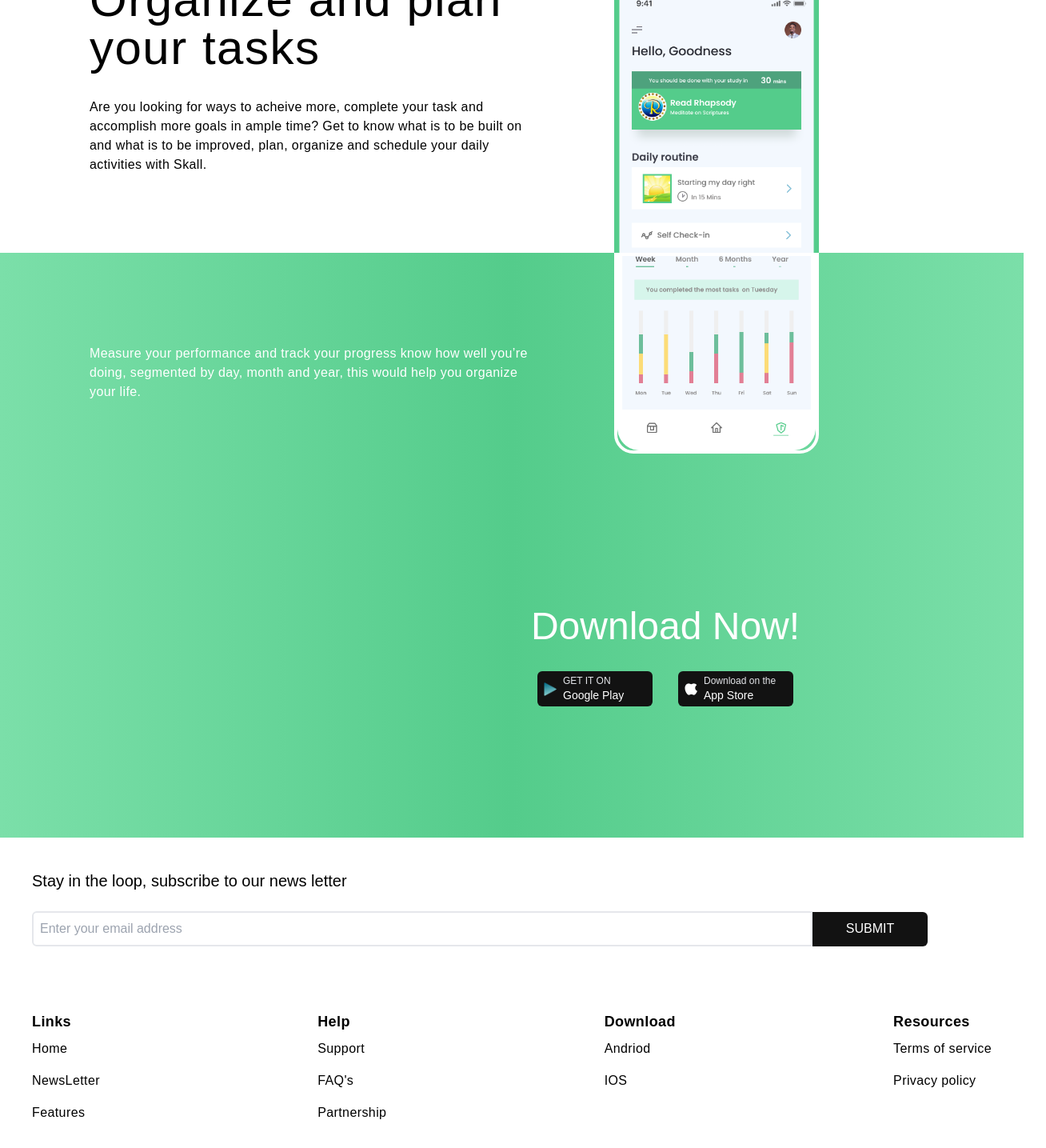
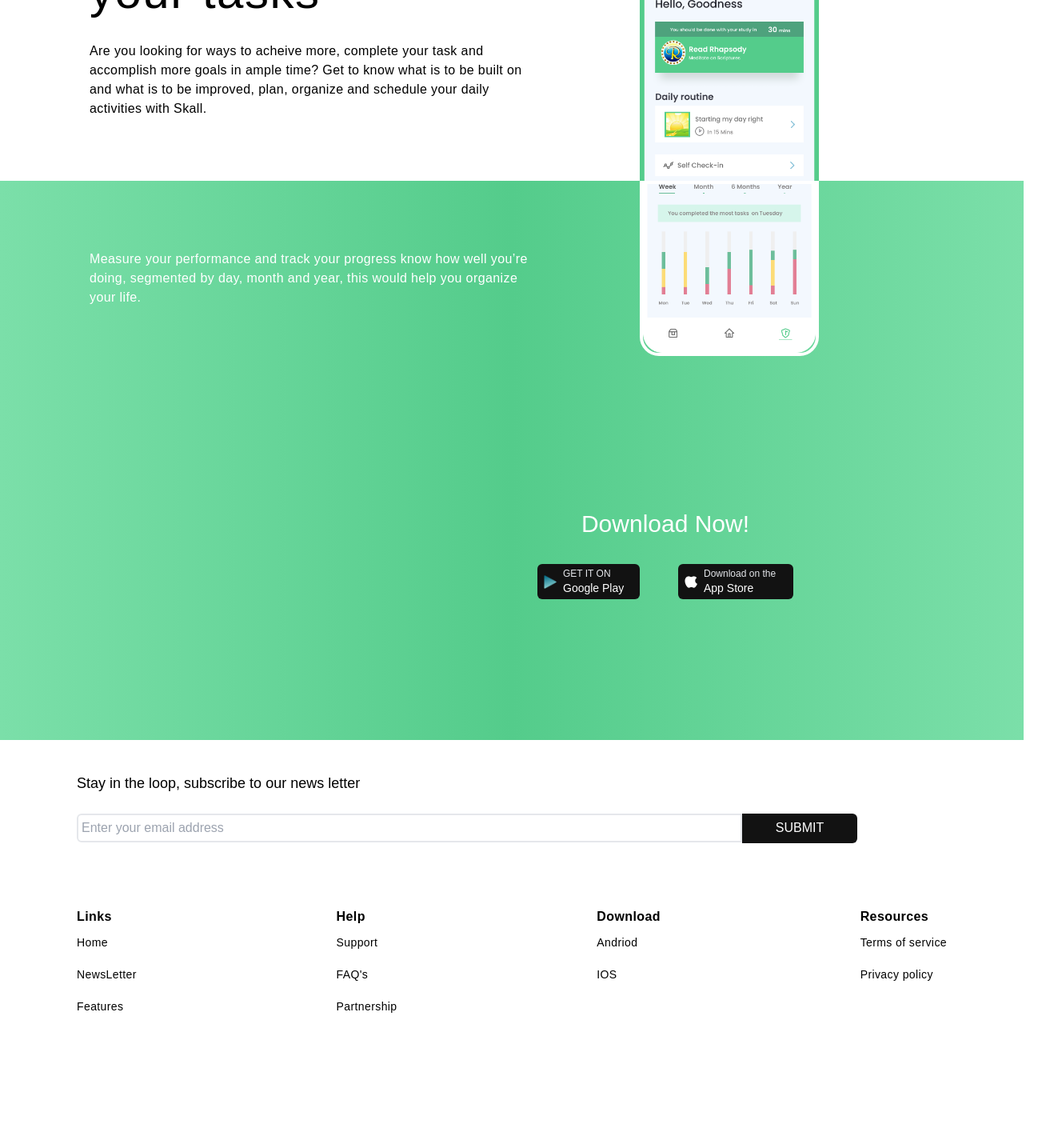
Before and after one commit to ForJessicaSake/Skdll-Landing-Page, a React (Create React App) app: page / in a window 1280 px wide. Shown: the part 1307-2742 px from the top of the page at 80% size, 1308 px wide, since content can reach past the window. After the commit the page ends 2625 px from the top, so only its background shows below. Built offline with nearby package versions, Linux system fonts and the light colour scheme.

Commit message:
fix:completed the queries for smaller screens

```diff
--- a/src/App.js
+++ b/src/App.js
@@ -3,7 +3,7 @@
 import {BrowserRouter as Router, Routes, Route} from 'react-router-dom'
 function App() {
   return (
-    <main className="font-font py-10">
+    <main className="font-font py-10 overflow-x-hidden">
       <Navbar />
     <Router>
       <Routes>
--- a/src/Components/Content.js
+++ b/src/Components/Content.js
@@ -9,13 +9,13 @@
 
 function Content() {
   return (
-    <section>
-      <main className="flex justify-between bg-gradient-to-r xxs:flex-col xms:flex-col from-greeen via-green to-greeen pl-28 pr-28 pt-32">
+    <section className="">
+      <main className="flex justify-between bg-gradient-to-r xxs:flex-col xxm:flex-col xms:flex-col from-greeen via-green to-greeen pl-28 pr-28 pt-32 xxs:pl-10 xxs:pr-10 xxm:pl-8 xxm:pr-8 xms:pl-10 xms:pr-10">
         <section className="font-medium flex flex-col justify-center text-white ">
-          <h1 className="text-6xl tracking-wide w-wt xms:text-5xl xms:w-96  xxs:text-xl">
+          <h1 className="text-6xl tracking-wide w-wt xms:text-4xl xms:w-80 xxs:text-3xl xxs:w-72 xxm:w-72 xxm:text-4xl">
             What can Skdl help you do?
           </h1>
-          <p className="pt-8 w-wt xms:w-96 tracking-wide text-base leading-6 mb-20">
+          <p className="pt-8 w-wt xxs:w-64 xxs:text-xs xms:text-sm xxm:text-sm xxm:w-80 xms:w-96 tracking-wide text-base leading-6 mb-20">
             Plan, schedule and organize your day to day activities with special
             customizable features, to help you keep track of your pprogress in
             real time all in a unique simple way.
@@ -25,18 +25,18 @@
           <img
             src={text}
             alt="question"
-            className=" relative bottom-20 left-52 xxs:w-96 xms:w-28 xxs:bottom-10 xms:bottom-10 xms:h-40 xxs:left-4 xms:left-16"
+            className=" relative w-48 h-48 left-36 xxs:w-20 xxs:h-20 xms:w-28 xxs:bottom-10 xms:bottom-10 xms:h-40 xxs:left-10 xxm:left-12 xxm:h-28 xxm:bottom-6 xms:left-24"
           />
-          <img src={lady} alt="lady" className="w-wt xxs:w-40" />
+          <img src={lady} alt="lady" className="w-96" />
         </section>
       </main>
 
-      <aside className="flex justify-between pl-28 pr-28 xxs:flex-col xms:flex-col">
-        <section className="font-medium flex flex-col justify-center items-center">
-          <h1 className="text-6xl tracking-wide w-wtb xms:text-5xl xms:w-96  xxs:text-xl xxs:mt-10 xms:mt-10">
+      <aside className="flex justify-between pl-28 pr-28 xxs:flex-col xxm:flex-col xms:flex-col xxs:pl-10 xxs:pr-10 xxm:pl-8 xxm:pr-8 xxm:pt-10 xms:pl-8 xms:pr-8">
+        <section className="font-medium flex flex-col justify-center items-center xxm:items-start xms:items-start">
+          <h1 className="text-6xl tracking-wide w-wtb xms:text-4xl xms:w-80 xxs:w-64 xxs:text-3xl xxs:mt-10 xms:mt-10 xxm:w-80 xxm:text-4xl">
             Organize and plan your tasks
           </h1>
-          <p className="pt-8 w-wtb xms:w-96  xxs:w-96 tracking-wide text-base leading-6">
+          <p className="pt-8 w-wtb xms:w-96 xms:text-sm  xxs:w-64 xxs:text-xs xxm:w-80 xxm:text-sm tracking-wide text-base leading-6 ">
             Are you looking for ways to acheive more, complete your task and
             accomplish more goals in ample time? Get to know what is to be built
             on and what is to be improved, plan, organize and schedule your
@@ -44,14 +44,14 @@
           </p>
         </section>
 
-        <section className="pt-28 pr-36">
-          <img src={phone} alt="phone" className="w-64" />
+        <section className="pt-28 pr-36 xxs:pt-12">
+          <img src={phone} alt="phone" className="w-56" />
         </section>
       </aside>
 
-      <aside className="flex justify-between bg-gradient-to-r from-Green via-green to-Green pl-28 pr-28 xxs:flex-col xms:flex-col-reverse">
+      <aside className="flex justify-between bg-gradient-to-r from-Green via-green to-Green pl-28 pr-28 xxs:pl-10 xxs:pr-10 xxm:pl-8 xms:pr-8 xms:pl-8 xxm:pr-8 xxs:flex-col-reverse xxm:flex-col-reverse xms:flex-col-reverse">
         <section className="font-medium flex flex-col justify-center">
-          <p className=" w-wtb tracking-wide text-base leading-6 text-white mt-12 xms:w-96  xxs:w-96">
+          <p className=" mb-6 w-wtb tracking-wide leading-6 text-white mt-12 xxs:mt-16 xxm:mt-16 xms:w-80  xxs:w-64 xxs:text-xs xxm:w-72 xxm:text-sm xms:text-sm">
             Measure your performance and track your progress know how well
             you’re doing, segmented by day, month and year, this would help you
             organize your life.
@@ -62,18 +62,18 @@
           <img
             src={graph}
             alt="phone"
-            className="w-64 border-4 border-white rounded-b-3xl"
+            className="w-56 border-4 border-white rounded-b-3xl "
           />
         </section>
       </aside>
 
-      <aside className=" bg-gradient-to-r from-Green via-green to-Green pl-28 pr-28 h-ht">
-        <section className="flex flex-col pt-48 items-center justify-center ml-96 xxs:ml-0 xms:ml-0">
+      <aside className=" bg-gradient-to-r from-Green via-green to-Green pl-28 pr-28 h-ht xxm:pr-8 xxm:pl-8 xms:pl-8">
+        <section className="flex flex-col pt-48 items-center justify-center ml-96 xxs:items-center xxs:ml-0 xms:ml-0 xxs:pt-20 xxm:ml-0 xxm:pt-36 xms:pt-36">
         <hgroup>
-          <h1 className="text-5xl text-white font-medium xxs:text-3xl xms:text-3xl">Download Now!</h1>
+          <h1 className="text-3xl text-white font-medium xxs:text-lg xxs:w-40 xms:text-3xl">Download Now!</h1>
         </hgroup>
-        <section className="flex justify-between w-80 mt-8 xxs:w-96 xms:w-80">
-          <figure className="bg-black text-white w-36 flex p-1 items-center rounded-md">
+        <section className="flex justify-between w-80 mt-8 xxs:w-72 xms:w-80">
+          <figure className="bg-black text-white w-32 flex p-1 items-center rounded-md">
             <aside>
               <img src={playstore} alt="" className="w-4 mr-2 ml-1" />
             </aside>
--- a/src/Components/Footer.js
+++ b/src/Components/Footer.js
@@ -3,16 +3,16 @@
 
 function Footer() {
   return (
-<footer className='pl-10 pr-10'>
-  <h1 className='text-xl xxs:text-sm xms:text-lg font-medium mt-10'>Stay in the loop, subscribe to our news letter</h1>
+<footer className='pl-24 pr-24 xxs:p-8 xxs:pr-8 xxm:pl-8 xxm:pr-8 xms:pl-8 xms:pr-8'>
+  <h1 className='text-lg xxs:text-sm xms:text-base font-medium mt-10 xxs:w-56 xxm:w-64 xxm:text-base '>Stay in the loop, subscribe to our news letter</h1>
   <form className='mt-2'>
-    <input type='email' placeholder='Enter your email address' className=' rounded-l-md border-2 mt-4 w-fbtn p-2 xms:w-64 xxs:w-56'/>
-    <button className='formbtn w-36 bg-black rounded-tr-md rounded-br-md text-white p-ptt xxs:w-20 xms:w-20'>SUBMIT</button>
+    <input type='email' placeholder='Enter your email address' className=' rounded-l-md border-2 mt-4 w-fbtn p-1 xms:w-64 xxs:w-40 xxm:w-36'/>
+    <button className='formbtn w-36 bg-black rounded-tr-md rounded-br-md text-white p-ptt xxs:w-20 xms:w-20 xxs:text-sm xxs:p-ptb'>SUBMIT</button>
 </form>
-  <section className='flex justify-between xxs:grid xxs:grid-cols-1 xxs:gap-6 xms:grid xms:grid-cols-2 xms:gap-8 mt-20 tracking-wide'>
+  <section className='flex justify-between xxs:grid xxs:grid-cols-1 xxs:gap-6 xxm:grid xxm:grid-cols-1 xxm:gap-6 xms:grid xms:grid-cols-2 xms:gap-8 mt-20 tracking-wide'>
   <nav>
-    <ul className='leading-10'>
-      <h1 className='font-semibold text-lg'>Links</h1>
+    <ul className='leading-10 text-sm'>
+      <h1 className='font-semibold text-base'>Links</h1>
       <li><Link to ='/'>Home</Link></li>
       <li><Link to ='/'>NewsLetter</Link></li>
       <li><Link to ='/'>Features</Link></li>
@@ -20,8 +20,8 @@
   </nav>
 
   <nav>
-    <ul className='leading-10'>
-      <h1 className='font-semibold text-lg'>Help</h1>
+    <ul className='leading-10 text-sm'>
+      <h1 className='font-semibold text-base'>Help</h1>
       <li>Support</li>
       <li>FAQ's</li>
       <li>Partnership</li>
@@ -29,16 +29,16 @@
   </nav>
 
   <nav>
-    <ul className='leading-10'>
-      <h1 className='font-semibold text-lg'>Download</h1>
+    <ul className='leading-10 text-sm'>
+      <h1 className='font-semibold text-base'>Download</h1>
     <li>Andriod</li>
       <li>IOS</li>
     </ul>
   </nav>
 
   <nav>
-    <ul className='leading-10'>
-    <h1 className='font-semibold text-lg'>Resources</h1>
+    <ul className='leading-10 text-sm'>
+    <h1 className='font-semibold text-base'>Resources</h1>
       <li>Terms of service</li>
       <li>Privacy policy</li>
     </ul>
--- a/src/Components/Hero.js
+++ b/src/Components/Hero.js
@@ -4,39 +4,39 @@
 
 function Hero() {
     return(
-  <header className='flex justify-between pl-28 pr-28 pt-14 xxs:justify-center xxs:flex-col xms:flex-col'>
+  <header className='flex justify-between xms:pl-12 xms:pr-12 xxs:pl-10 xxs:pr-10 pl-28 pr-28 pt-14 xxs:justify-center xxs:flex-col xxm:flex-col  xxm:pl-8 xxm:pr-8 xms:flex-col'>
 
     <section className=' flex flex-col justify-center z-50'>
-      <hgroup className='text-6xl font-semibold tracking-wide xxs:text-5xl xxs:w-96  xms:w-96 xms:text-4xl'>
+      <hgroup className='text-6xl font-semibold tracking-wide xxs:text-3xl xxs:w-96 xxm:w-96 xxm:text-4xl xms:w-96 xms:text-5xl'>
             <h1>Scheduling</h1>
             <h1>just got easier!</h1>
       </hgroup>
-      <p className='mt-6 text-lg w-96 mb-10'>Plan and schedule your day to day tasks and activities easily.</p>
-      <section className='flex justify-between w-80'>
-            <figure className='bg-black text-white w-36 flex p-1 items-center rounded-md'>
+      <p className='mt-6 text-lg w-96 mb-10 xms:text-sm xms:w-72 xxs:text-xs xxs:w-64 xxm:w-64 xxm:text-sm'>Plan and schedule your day to day tasks and activities easily.</p>
+      <section className='flex justify-between w-80 xxs:w-bt'>
+            <figure className='bg-black text-white w-36 flex p-1 items-center rounded-md xxs:w-28 xxs:p-2'>
           <aside >
-            <img src={playstore} alt="" className='w-5 mr-1 ml-1' />
+            <img src={playstore} alt="" className='w-5 mr-1 ml-1 xxs:w-3' />
           </aside>
           <div>
-                <h6 className='text-xs  text-gray-200'>GET IT ON</h6>
-            <h2 className='text-sm'>Google Play</h2>
+                <h6 className='text-xs text-gray-200'>Get it on</h6>
+            <h2 className='text-sm xxs:text-xs'>Google Play</h2>
           </div>
         </figure>
 
-            <figure className='bg-black text-white flex w-36 p-1 items-center rounded-md '>
+            <figure className= 'bg-black text-white flex w-36 p-1 items-center rounded-md xxs:w-36 xxs:p-2'>
           <aside>
-            <img src={store} alt="" className='w-5 mr-1 ml-1' />
+            <img src={store} alt="" className='w-5 mr-1 ml-1 xxs:w-3' />
           </aside>
           <div>
             <h6 className='text-xs text-gray-200'>Download on the</h6>
-            <h2 className='text-sm'>App Store</h2>
+            <h2 className='text-sm xxs:text-xs'>App Store</h2>
           </div>
         </figure>
       </section>
 
     </section>
         <section className=''>
-        <img src={phone} alt ='phone' className='w-96 xxs:ml-28 xxs:w-wt xxs:mt-4 xms:w-96'/>
+        <img src={phone} alt ='phone' className='w-96 xxs:ml-2 xxs:w-wt xxs:mt-4 xms:w-80 xms:ml-2'/>
     </section>
 
   </header>
--- a/tailwind.config.js
+++ b/tailwind.config.js
@@ -19,27 +19,38 @@
                 wtb: "35rem",
                 wtt: "22rem",
                 wttt: "50rem",
-                fbtn: "61rem",
+                fbtn: "52rem",
                 im: "40rem",
+                bt: "16.5rem",
+
+
             },
             height: {
                 ht: "30rem",
                 htt: "22rem",
             },
             padding: {
-                ptt: "0.6rem",
+                ptt: "0.4rem",
+                ptb: "0.5rem",
+
             },
             screens: {
                 xxs: {
-                    min: "320px",
-                    max: "480px",
+                    min: "300px",
+                    max: "390px",
                 },
+
+                xxm: {
+                    min: "390px",
+                    max: "500px",
+                },
+
                 xms: {
-                    min: "481px",
-                    max: "700px",
+                    min: "501px",
+                    max: "768px",
                 },
                 smm: {
-                    min: "700px",
+                    min: "769px",
                     max: "1024px",
                 },
             }
```
